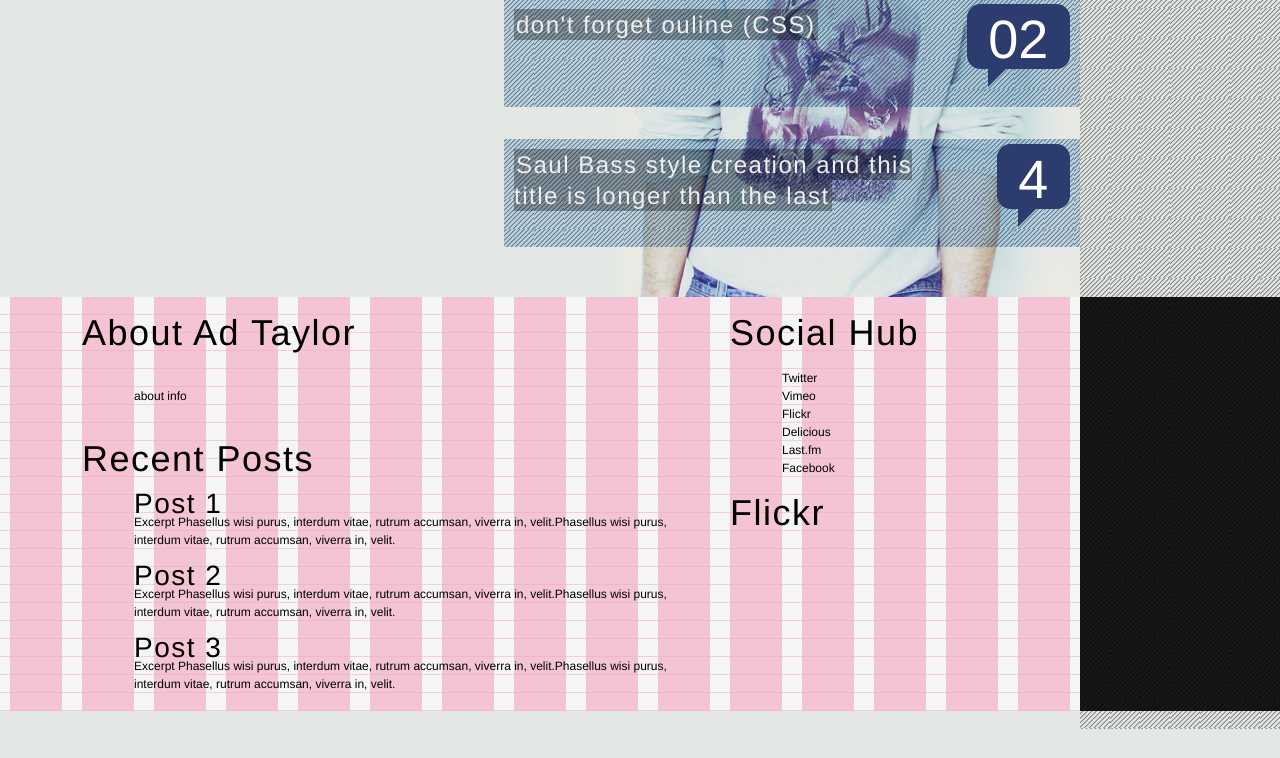
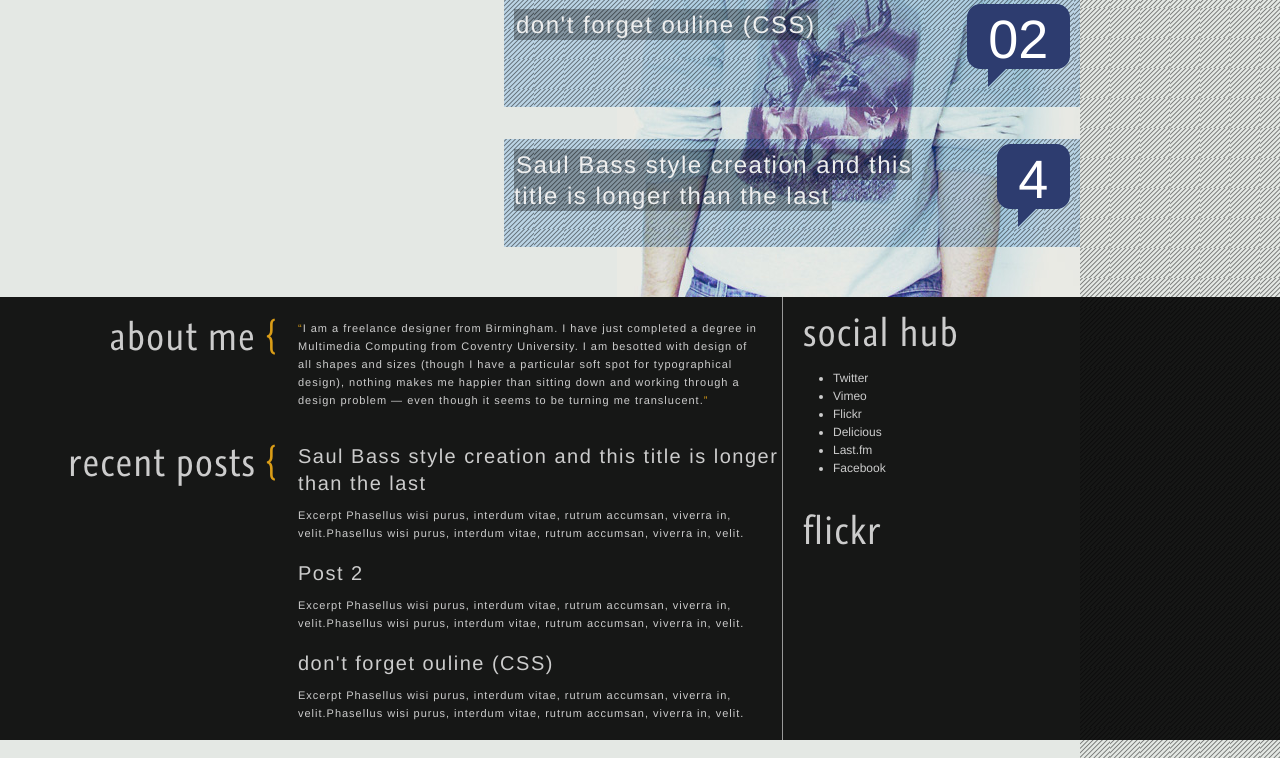
Before and after one commit to iamadtaylor/NewPortfolio, a PHP site: page / in a window 1280 px wide. Shown: the part 502-1260 px from the top of the page. Before the commit the page ends 1231 px from the top, so only its background shows below. Run offline with PHP 8.4, Linux system fonts and the light colour scheme.

Commit message:
Footer stylings [float issue]

```diff
--- a/css/defaults.css
+++ b/css/defaults.css
@@ -10,10 +10,6 @@ src: url("fonts/GraublauWeb.otf");
 body {
 /*	background: #FFF url('../references/grid.jpg') repeat-y top left;*/
 	background: transparent url(../img/maskBg.png) repeat-y scroll 1080px  0px;
-}
-
-#footer {
-		background: #FFF url('../references/grid.jpg') repeat-y top left;
 }
 
 
@@ -90,7 +86,7 @@ body {
 
 		}
 		#header ol li:hover {
-			background-color : rgb(75,75,75);
+			background-color : #DA9D17;
 		}
 
 				#header ol li:first-child {
--- a/css/footer.css
+++ b/css/footer.css
@@ -1,3 +1,9 @@
+
+#footer {
+/*		background: #FFF url('../references/grid.jpg') repeat-y top left;*/
+		color : #ccc;
+}
+
 /*
 	SET FLOATS
 */
@@ -13,15 +19,15 @@
 		SET WIDTHS
 	*/
 	#footer #leftFooter{
-		width : 700px;
+		width : 772px;
 	}
 
 	#footer #rightFooter {
-		width : 340px;
+		width : 268px;
 	}
 		#footer #about, #footer #recentPosts {
-			width : 628px;
-			padding-left : 72px;
+			width : 772px;
+/*			padding-left : 72px;*/
 		}
 
 		 #footer #socialHub, #footer #flickr {
@@ -31,19 +37,53 @@
 /*
 	STYLING
 */
-#footer ul{
-	list-style: none inside;
-	padding-left : 52px;
-	margin : 0px;
 
-}
 
 #footer #about p {
 	padding-left : 52px;
 }
 
+#footer #leftFooter {
+	border-right: 1px solid #999;
+}
 
+	#footer #leftFooter p {
+		float : left;
+		width : 464px;
+		padding-right : 20px;
+		}
+			#footer #leftFooter #about p {
+				padding-left : 20px;
+				margin-top : 22px;
+				}
 
+	#footer #leftFooter h2 {
+		float : left;
+		width : 268px;
+
+		}
+			#footer #leftFooter #about h2{
+				margin-top : 4px;
+				}
+
+	#footer #leftFooter ul{
+			list-style: none inside;
+			padding-left : 20px;
+			margin : 16px 0 0;
+			float : left;
+			width : 484px;
+
+		}
+			#footer #leftFooter ul li {
+				margin-bottom : 18px;
+			}
+		#footer #leftFooter #recentPosts h3, #footer #leftFooter #recentPosts p, #footer #leftFooter #recentPosts ul li {
+			float : none;
+		}
+
+	#footer #leftFooter h3 {
+		margin-bottom : 9px;
+	}
 
 /*
 	TYPE
@@ -51,12 +91,36 @@
 #footer h2 {
 	font-size : 36px;
 	line-height : 2em;
+
+	text-transform: lowercase;
+	font-family : "GraublauWeb", "Graublau Web","Trebuchet MS", sans-serif;
+
 }
+	#footer #leftFooter h2:after{
+		color : #DA9D17;
+		content : " {";
 
+	}
+			#footer #leftFooter h2 {
+				text-align : right;
+			}
 #footer h3 {
-	font-size : 28px;
+	font-size : 20px;
+	line-height : 27px;
 }
 
 #footer p {
+		font-family : "Helvetica Neue",Arial,Helvetica,sans-serif;
+		letter-spacing : 0.09em;
 
+		font-size : 11px;
 }
+	#footer #about p:before {
+		color : #DA9D17;
+		content : "“";
+	}
+	#footer #about p:after {
+		color : #DA9D17;
+		content : "”";
+
+	}
--- a/css/reset.css
+++ b/css/reset.css
@@ -51,8 +51,3 @@ table {
 	border-collapse: collapse;
 	border-spacing: 0;
 }
-
-/*STILL NOT SURE UPON SETTING DIVS TO RELATIVES*/
-/*div {
-	position : relative;
-}*/
--- a/index.php
+++ b/index.php
@@ -74,16 +74,15 @@
 		<div id="footer" class="clearfix">
 			<div id="leftFooter">
 				<div id="about">
-					<h2>About Ad Taylor</h2>
-					<img src="" / >
-					<p>about info</p>
+					<h2>About me</h2>
+					<p>I am a freelance designer from Birmingham. I have just completed a degree in Multimedia Computing from Coventry University. I am besotted with design of all shapes and sizes (though I have a particular soft spot for typographical design), nothing makes me happier than sitting down and working through a design problem — even though it seems to be turning me translucent.</p>
 				</div>
 
 				<div id="recentPosts">
 					<h2>Recent Posts</h2>
 					<ul>
 						<li>
-							<h3>Post 1</h3>
+							<h3>Saul Bass style creation and this title is longer than the last</h3>
 							<p>Excerpt Phasellus wisi purus, interdum vitae, rutrum accumsan, viverra in, velit.Phasellus wisi purus, interdum vitae, rutrum accumsan, viverra in, velit.</p>
 						</li>
 
@@ -92,13 +91,14 @@
 							<p>Excerpt Phasellus wisi purus, interdum vitae, rutrum accumsan, viverra in, velit.Phasellus wisi purus, interdum vitae, rutrum accumsan, viverra in, velit.</p>
 						</li>
 						<li>
-							<h3>Post 3</h3>
+							<h3>don't forget ouline (CSS)</h3>
 							<p>Excerpt Phasellus wisi purus, interdum vitae, rutrum accumsan, viverra in, velit.Phasellus wisi purus, interdum vitae, rutrum accumsan, viverra in, velit.</p>
 						</li>
+
 					</ul>
+
 				</div>
 			</div>
-
 			<div id="rightFooter">
 				<div id="socialHub">
 					<h2>Social Hub</h2>
@@ -122,8 +122,9 @@
 				</div>
 
 			</div>
+
+
 		</div>
-
 		<script type="text/javascript">Cufon.now();</script>
 
 	</body>
```
